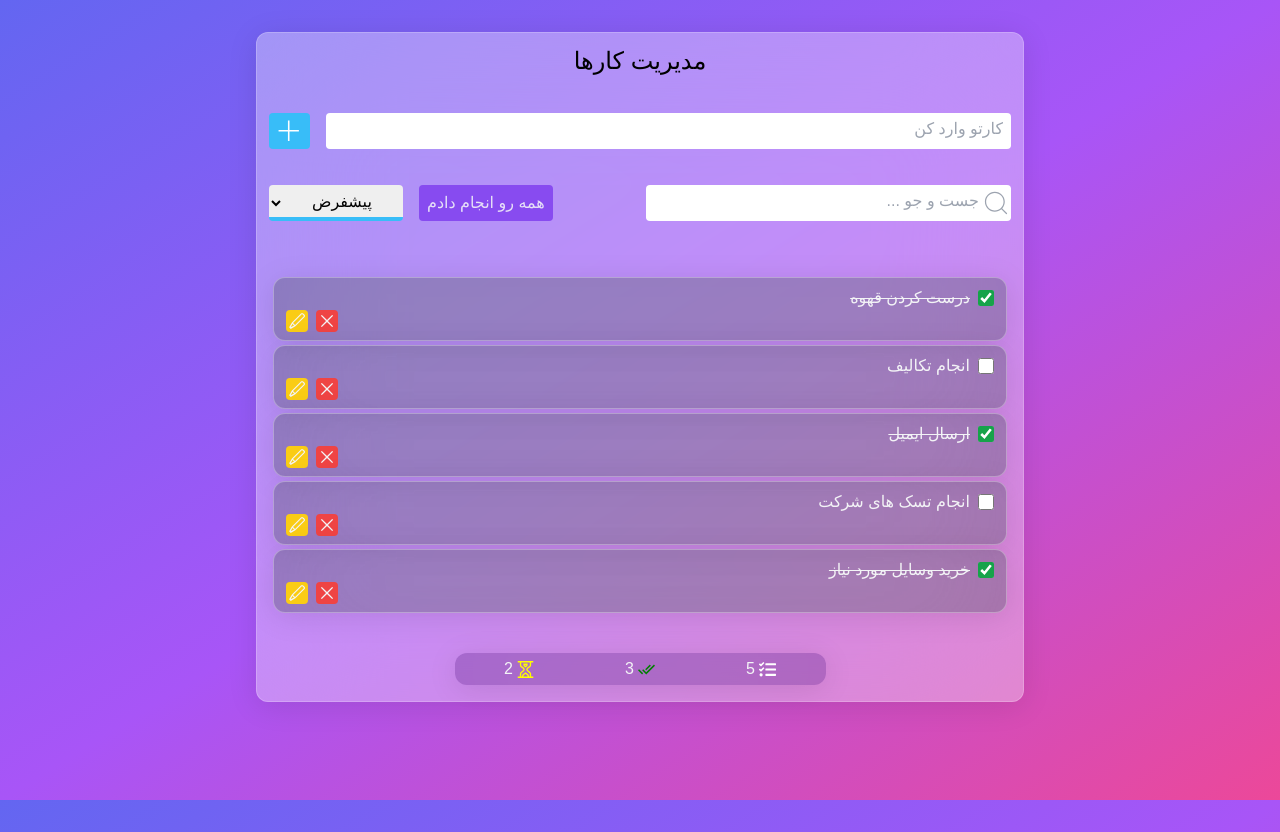
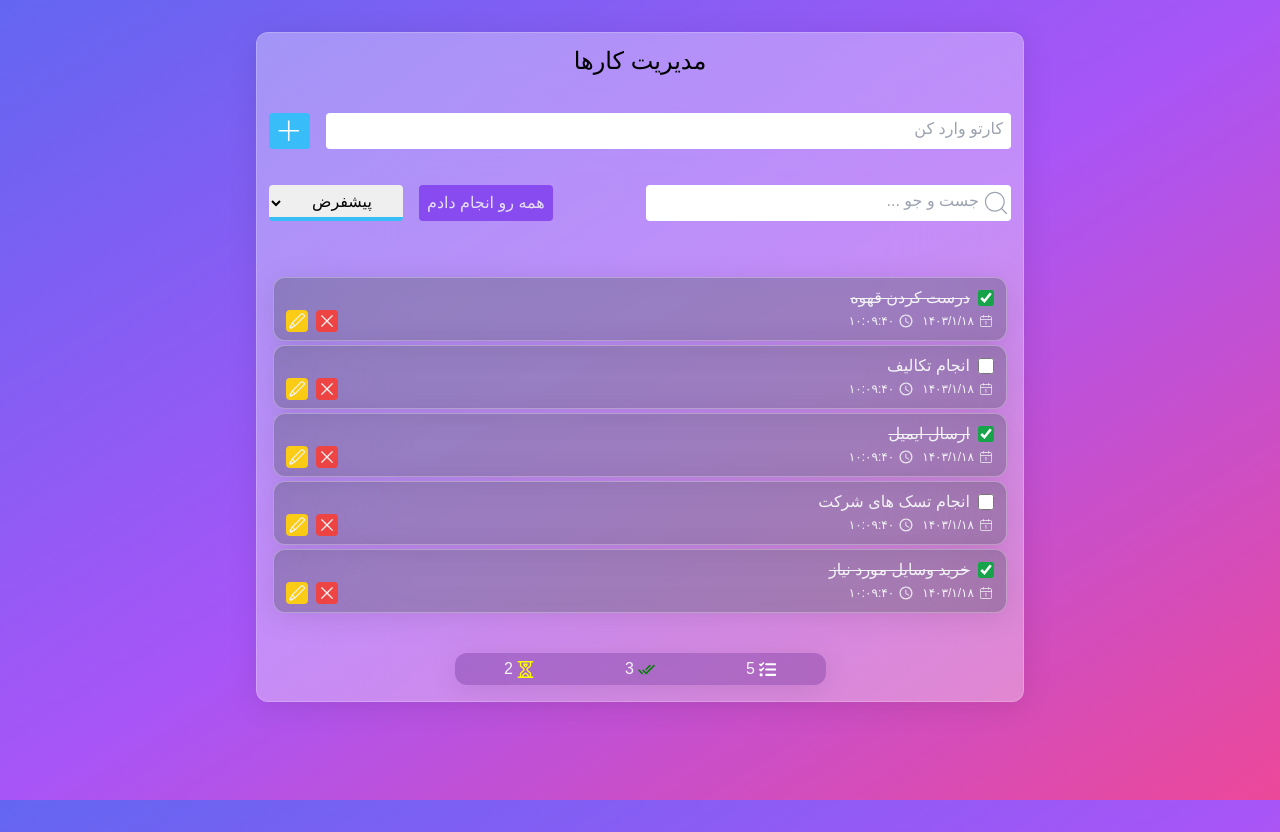
Before and after one commit to MohammadBohluli/react-todo-app, a React (Vite) app: page / in a window 1280 px wide. Built offline with nearby package versions, Linux system fonts and the light colour scheme; a small style sheet from the web is missing.

Commit message:
add Date and Time to task

```diff
--- a/src/components/TaskList.tsx
+++ b/src/components/TaskList.tsx
@@ -1,5 +1,7 @@
-import { VscEdit, VscChromeClose } from "react-icons/vsc";
-import { Task } from "../App";
+import { VscEdit, VscChromeClose } from 'react-icons/vsc';
+import { IoMdTime } from 'react-icons/io';
+import { CiCalendarDate } from 'react-icons/ci';
+import { Task } from '../App';
 
 interface Props {
   taskList: Task[];
@@ -20,11 +22,11 @@ const TaskList = ({
 }: Props) => {
   let taskListStatus = taskList;
 
-  if (selectedStatus === "true") {
+  if (selectedStatus === 'true') {
     taskListStatus = taskList.filter((taskItem) => taskItem.complate === true);
   }
 
-  if (selectedStatus === "false") {
+  if (selectedStatus === 'false') {
     taskListStatus = taskList.filter((taskItem) => taskItem.complate === false);
   }
 
@@ -51,14 +53,29 @@ const TaskList = ({
                   />
                   <p
                     className={`${
-                      taskItem.complate ? "line-through" : ""
+                      taskItem.complate ? 'line-through' : ''
                     } break-all`}
                   >
                     {taskItem.task}
                   </p>
                 </div>
 
-                <div className="flex justify-end gap-2">
+                <div className="flex justify-between">
+                  <div className="flex justify-center items-center gap-2 text-xs">
+                    <div className="flex justify-center items-center gap-1">
+                      <span>
+                        <CiCalendarDate size={16} />
+                      </span>
+                      <span>{new Date().toLocaleDateString('fa-IR')}</span>
+                    </div>
+                    <div className="flex justify-center items-center gap-1">
+                      <span>
+                        <IoMdTime size={16} />
+                      </span>
+                      <span>{new Date().toLocaleTimeString('fa-IR')}</span>
+                    </div>
+                  </div>
+                  <div className="flex gap-2">
                     <button
                       onClick={() => onDeleteTask(taskItem.id)}
                       className="bg-red-500 p-[2px] rounded hover:bg-red-600"
@@ -73,6 +90,7 @@ const TaskList = ({
                     </button>
                   </div>
                 </div>
+              </div>
             </li>
           ))}
       </ul>
```
Lines whose indentation alone changed are shown as unchanged.
